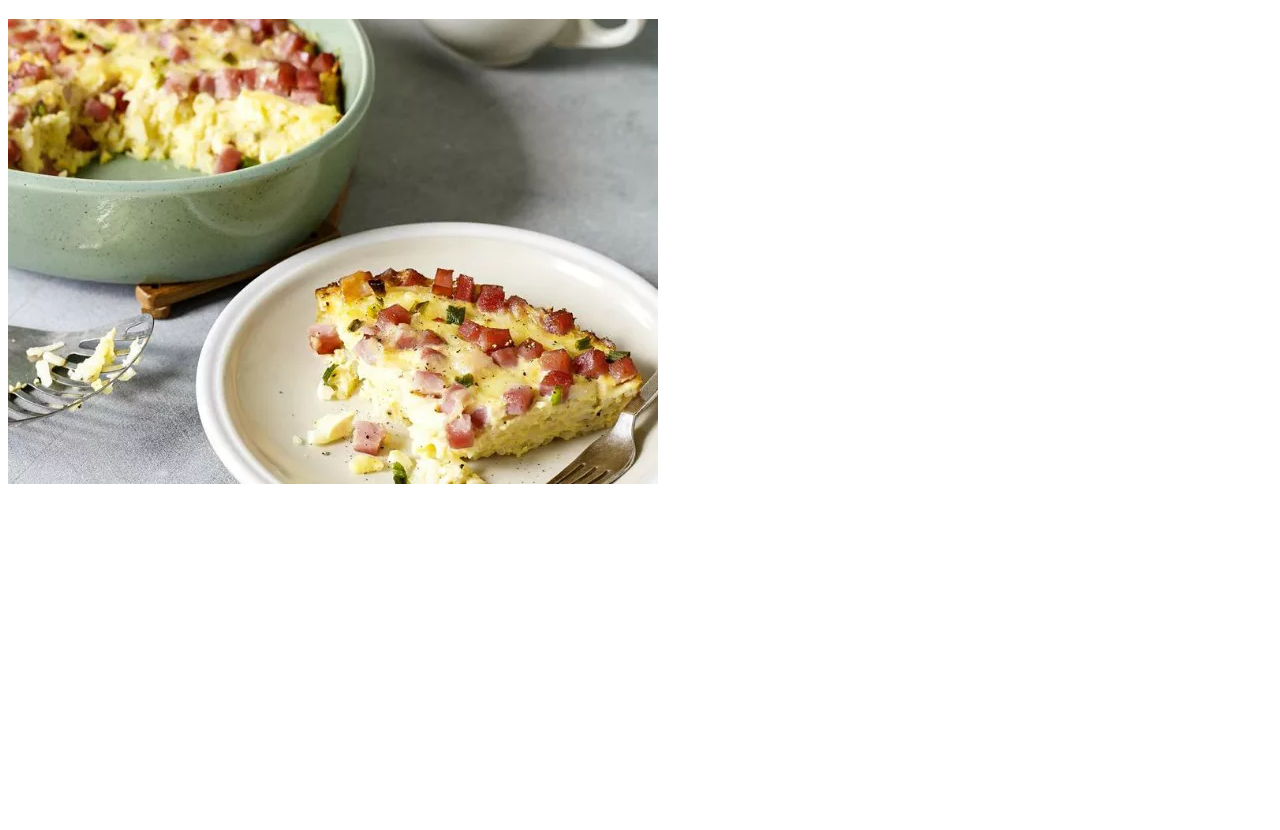
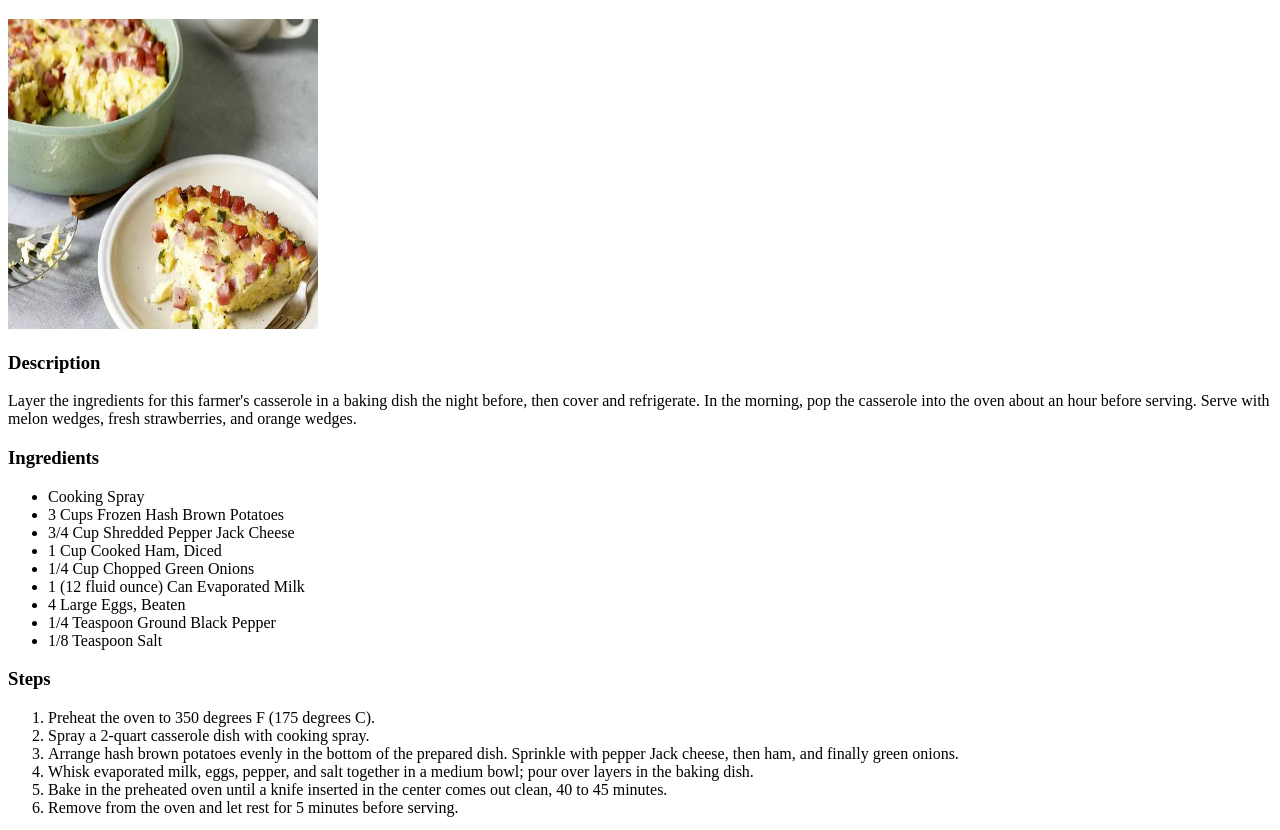
Before and after one commit to MidnightCrowley/odin-recipes, a plain HTML site: page recipes/farmers_casserole.html in a window 1280 px wide. Shown: the part 61-891 px from the top of the page. Before the commit the page ends 800 px from the top, so only its background shows below. Drawn offline with Linux system fonts and the light colour scheme.

Commit message:
Added unordered list for ingredients, ordered list for steps, new image of served casserole and specified height and width of images.

```diff
--- a/recipes/farmers_casserole.html
+++ b/recipes/farmers_casserole.html
@@ -8,6 +8,31 @@
 </head>
 <body>
     <h1>Farmer's Casserole</h1>
-<img src="./images/farmers_casserole.jpg">
+<img src="./images/farmers_casserole.jpg" alt="Farmers Casserole" height="310" width="310">
+<h3>Description</h3>
+<p>Layer the ingredients for this farmer's casserole in a baking dish the night before, then cover and refrigerate. In the morning, pop the casserole into the oven about an hour before serving. Serve with melon wedges, fresh strawberries, and orange wedges.</p>
+<h3>Ingredients</h3>
+<ul>
+    <li>Cooking Spray</li>
+    <li>3 Cups Frozen Hash Brown Potatoes</li>
+    <li>3/4 Cup Shredded Pepper Jack Cheese</li>
+    <li>1 Cup Cooked Ham, Diced</li>
+    <li>1/4 Cup Chopped Green Onions</li>
+    <li>1 (12 fluid ounce) Can Evaporated Milk</li>
+    <li>4 Large Eggs, Beaten</li>
+    <li>1/4 Teaspoon Ground Black Pepper</li>
+    <li>1/8 Teaspoon Salt</li>
+</ul>
+<h3>Steps</h3>
+<ol>
+    <li>Preheat the oven to 350 degrees F (175 degrees C).</li>
+    <li>Spray a 2-quart casserole dish with cooking spray.</li>
+    <li>Arrange hash brown potatoes evenly in the bottom of the prepared dish. Sprinkle with pepper Jack cheese, then ham, and finally green onions.</li>
+    <li>Whisk evaporated milk, eggs, pepper, and salt together in a medium bowl; pour over layers in the baking dish.</li>
+    <li>Bake in the preheated oven until a knife inserted in the center comes out clean, 40 to 45 minutes.</li>
+    <li>Remove from the oven and let rest for 5 minutes before serving.</li>
+</ol>
+<img src="./images/farmers_casserole_served.jpg" alt="Farmers Casserole Cooked and Served" height="310" width="310">
+
 </body>
 </html>
```
Also changed, not shown: recipes/images/farmers_casserole_served.jpg (added).
